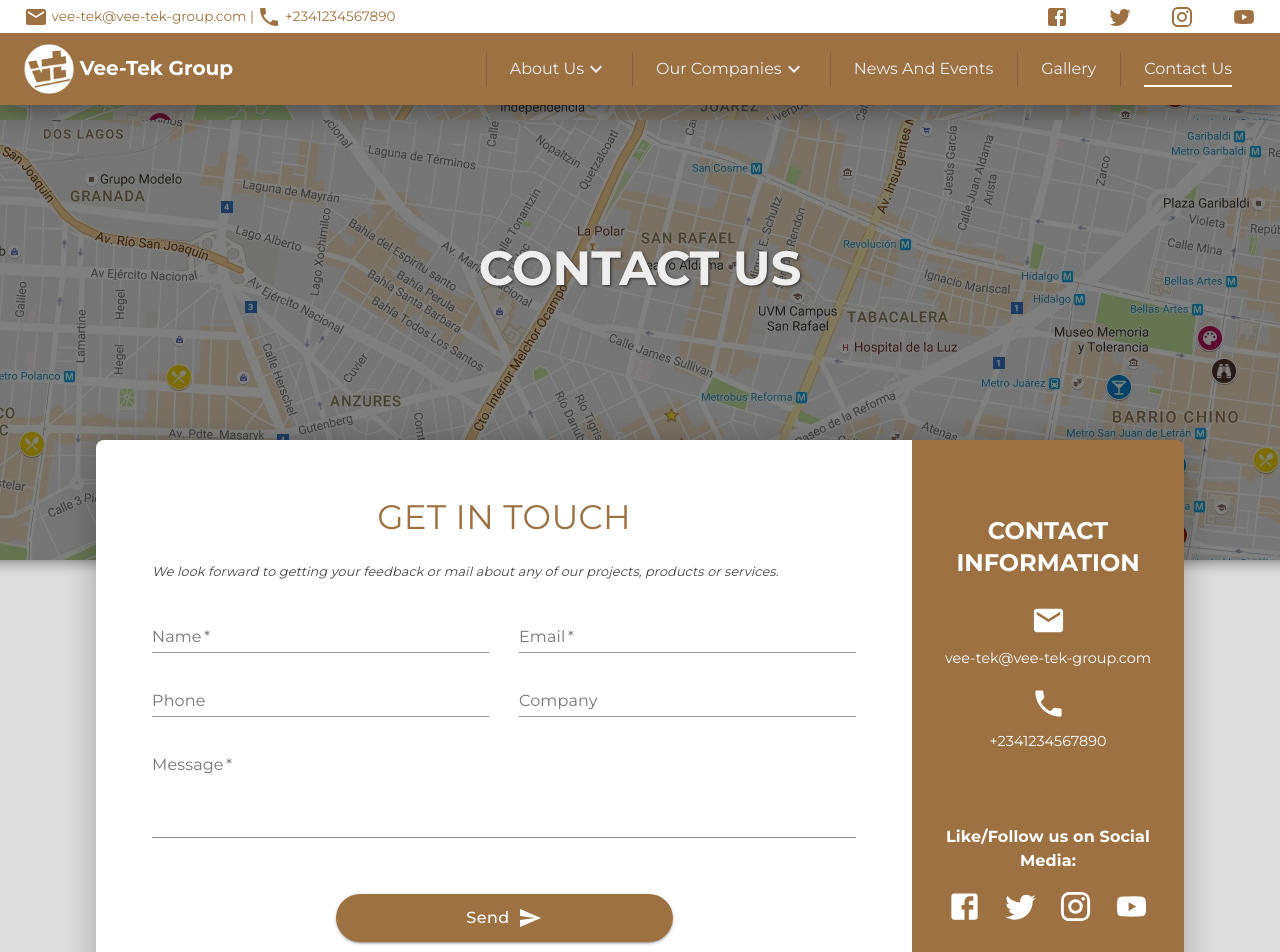
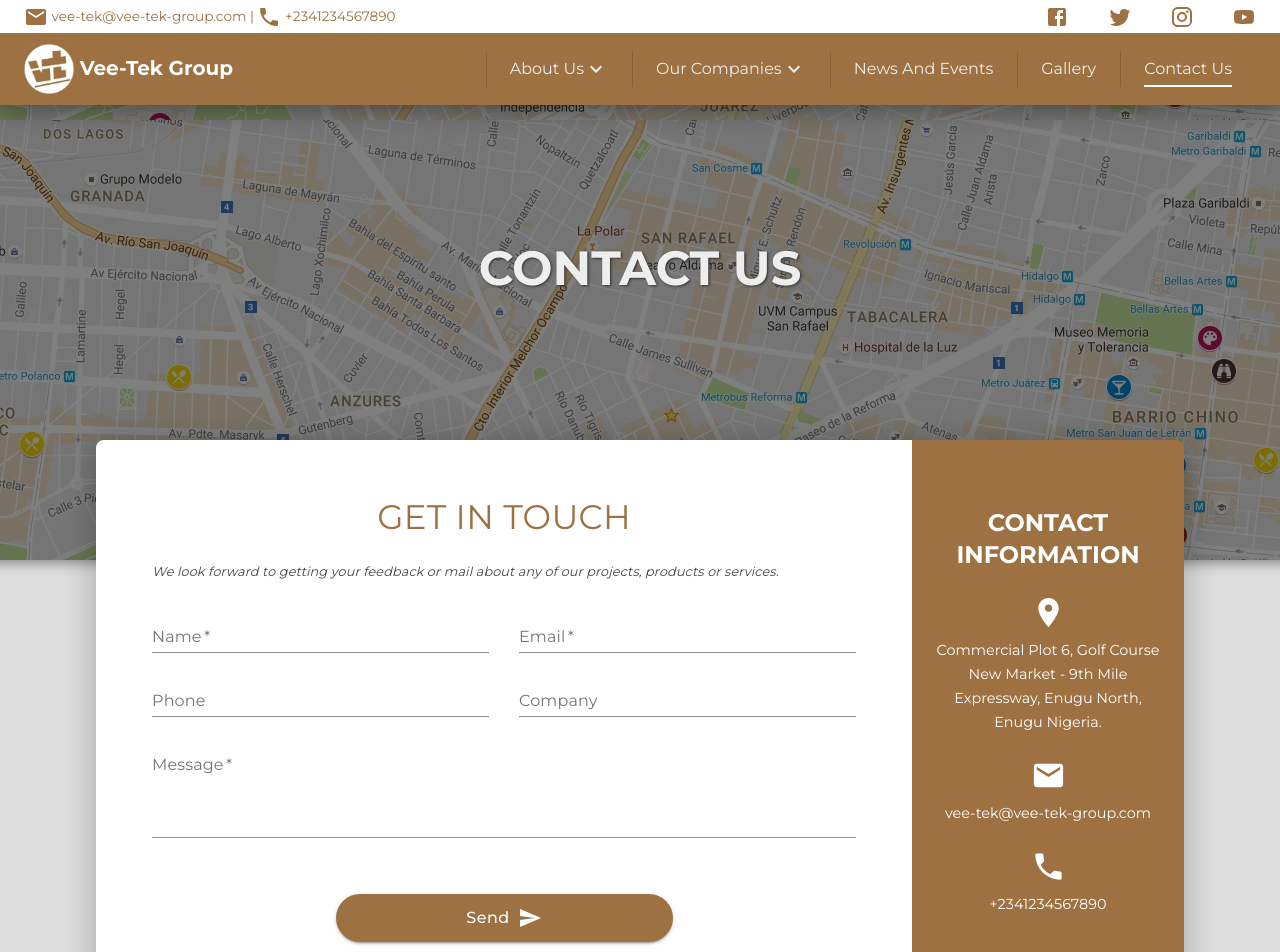
Before and after one commit to power-f-GOD/vee-tek-website, a React (Create React App) app: page /contact in a window 1280 px wide. Shown: the top 952 px of the page. Built offline with nearby package versions, Linux system fonts and the light colour scheme.

Commit message:
Add contact info address; remove social media icons.

```diff
--- a/src/components/Contact.tsx
+++ b/src/components/Contact.tsx
@@ -14,7 +14,7 @@ import YouTubeIcon from '@material-ui/icons/YouTube';
 import InstagramIcon from '@material-ui/icons/Instagram';
 import EmailIcon from '@material-ui/icons/Email';
 import PhoneIcon from '@material-ui/icons/Phone';
-// import LocationOnIcon from '@material-ui/icons/LocationOn';
+import LocationOnIcon from '@material-ui/icons/LocationOn';
 
 const Contact = () => {
   return (
@@ -104,7 +104,7 @@ const Contact = () => {
             </form>
           </Col>
           <Col lg={3} className='social-media-col'>
-            <Row className='align-content-center text-center h-100 p-3 py-5'>
+            <Row className='align-content-center text-center h-100 p-4 py-5'>
               <Col xs={12}>
                 <Row>
                   <Col xs={12} className='p-0'>
@@ -116,42 +116,17 @@ const Contact = () => {
                     </Typography>
                   </Col>
                   <Col xs={12}>
-                    <Row className='flex-column justify-items-center mb-2'>
-                      <Col className='my-2'>
-                        <EmailIcon fontSize='large' />
-                      </Col>
+                    <Row className='flex-column justify-items-center mb-3'>
+                      <Col className='my-2'><LocationOnIcon fontSize='large' /></Col>
+                      <Col className='p-0'>Commercial Plot 6, Golf Course New Market - 9th Mile Expressway, Enugu North, Enugu Nigeria.</Col>
+                    </Row>
+                    <Row className='flex-column justify-items-center mb-3'>
+                      <Col className='my-2'><EmailIcon fontSize='large' /></Col>
                       <Col className='p-0'>vee-tek@vee-tek-group.com</Col>
                     </Row>
-                    <Row className='flex-column justify-items-center mb-2'>
-                      <Col className='my-2'>
-                        <PhoneIcon fontSize='large' />
-                      </Col>
+                    <Row className='flex-column justify-items-center mb-3'>
+                      <Col className='my-2'><PhoneIcon fontSize='large' /></Col>
                       <Col className='p-0 mb-4'>+2341234567890</Col>
-                    </Row>
-                  </Col>
-                </Row>
-              </Col>
-              <Col xs={12} className='m-0 p-4'>
-                <Row>
-                  <Col xs={12} className='my-3 p-0'>
-                    <Typography component='h5' className='font-weight-bold'>
-                      Like/Follow us on Social Media:
-                    </Typography>
-                  </Col>
-                  <Col xs={12}>
-                    <Row>
-                      <Col xs={3} className='p-0'>
-                        <FacebookIcon fontSize='large' />
-                      </Col>
-                      <Col xs={3} className='p-0'>
-                        <TwitterIcon fontSize='large' />
-                      </Col>
-                      <Col xs={3} className='p-0'>
-                        <InstagramIcon fontSize='large' />
-                      </Col>
-                      <Col xs={3} className='p-0'>
-                        <YouTubeIcon fontSize='large' />
-                      </Col>
                     </Row>
                   </Col>
                 </Row>
```
